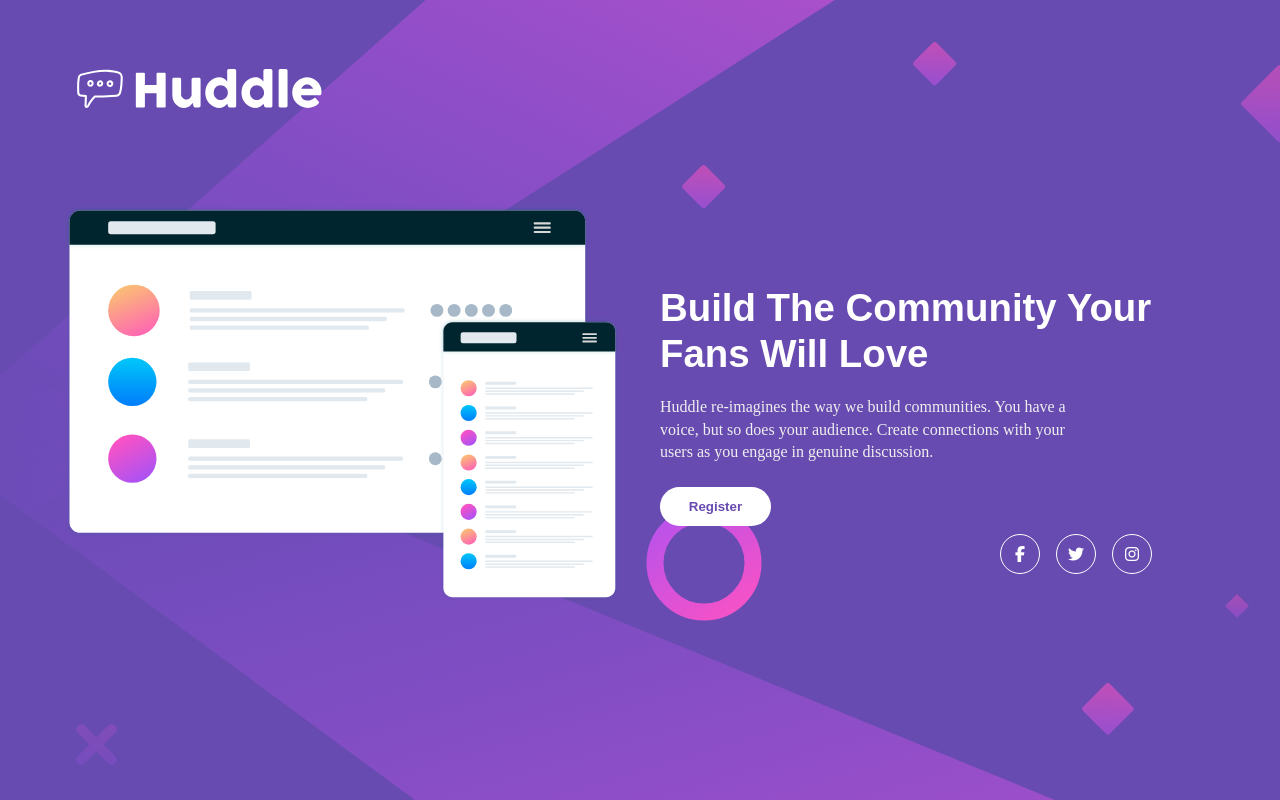
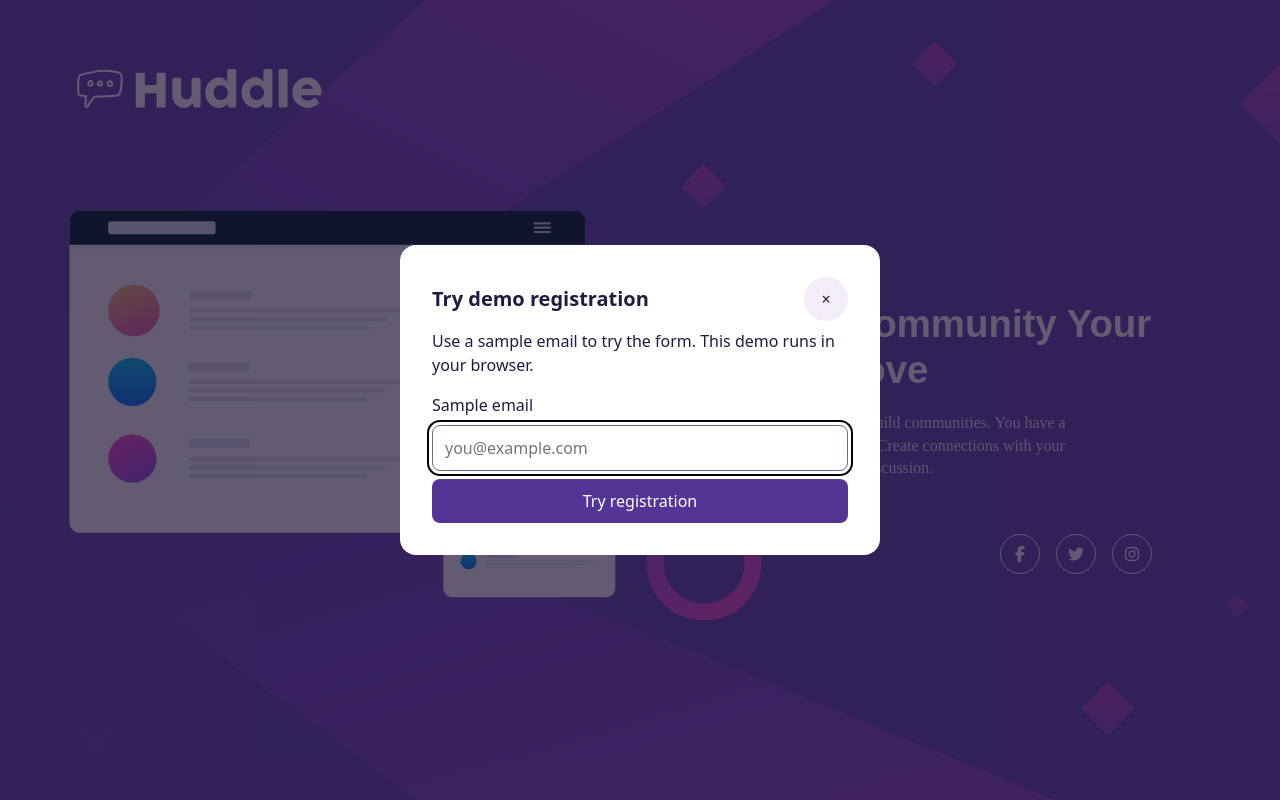
Before and after one commit to golu-dhama/huddle-landing-page, a plain HTML site: page index.html in a window 1280 px wide. Both pictures are taken after a click on the button "Register". Drawn offline with Linux system fonts and the light colour scheme.

Commit message:
Add a working registration demo to the Huddle challenge

```diff
--- /dev/null
+++ b/demo.js
@@ -0,0 +1,20 @@
+const register = document.getElementById('register');
+const dialog = document.getElementById('register-demo');
+const form = document.getElementById('register-form');
+const status = dialog.querySelector('.registration-status');
+
+register.addEventListener('click', () => {
+  form.reset();
+  status.textContent = '';
+  dialog.showModal();
+});
+
+dialog.querySelector('.dialog-close').addEventListener('click', () => dialog.close());
+
+form.addEventListener('submit', event => {
+  event.preventDefault();
+  status.textContent = 'Demo complete. The form accepted your sample email.';
+  form.reset();
+});
+
+register.disabled = false;
--- a/index.html
+++ b/index.html
@@ -3,9 +3,10 @@
 <head>
   <meta charset="UTF-8">
   <meta name="viewport" content="width=device-width, initial-scale=1.0">
-  <link rel="stylesheet" href="style.css">
+  <link rel="stylesheet" href="style.css?v=registration-1">
   <link rel="stylesheet" href="https://cdnjs.cloudflare.com/ajax/libs/font-awesome/6.5.0/css/all.min.css">
-  <title>Huddle Landing</title>
+  <title>Huddle Landing Page | Frontend Mentor Challenge</title>
+  <script defer src="demo.js?v=registration-1"></script>
 </head>
 <body>
 
@@ -27,15 +28,16 @@
 
       <!-- RIGHT: CONTENT -->
       <div class="hero-content">
-        <h2 class="hero-title">
+        <p class="challenge-label">Frontend Mentor UI challenge</p>
+        <h1 class="hero-title">
           Build The Community Your Fans Will Love
-        </h2>
+        </h1>
 
         <p class="hero-text">
           Huddle re-imagines the way we build communities. You have a voice, but so does your audience. Create connections with your users as you engage in genuine discussion.
         </p>
 
-        <button class="hero-button">
+        <button type="button" class="hero-button" id="register" aria-haspopup="dialog" aria-controls="register-demo" disabled>
           Register
         </button>
       </div>
@@ -49,5 +51,18 @@
 </div>
   </section>
 
+  <dialog class="register-dialog" id="register-demo" aria-labelledby="register-title" aria-describedby="register-help">
+    <div class="register-heading">
+      <h2 id="register-title">Try demo registration</h2>
+      <button type="button" class="dialog-close" aria-label="Close registration">×</button>
+    </div>
+    <p id="register-help">Use a sample email to try the form. This demo runs in your browser.</p>
+    <form id="register-form" method="dialog">
+      <label for="sample-email">Sample email</label>
+      <input id="sample-email" type="email" placeholder="you@example.com" required autofocus>
+      <button type="submit">Try registration</button>
+    </form>
+    <p class="registration-status" role="status"></p>
+  </dialog>
 </body>
 </html>
--- a/style.css
+++ b/style.css
@@ -147,3 +147,86 @@ body {
     gap: 1rem;
   }
 }
+
+.challenge-label {
+  margin-bottom: 0.75rem;
+  color: #fff;
+  font: 600 0.875rem/1.4 system-ui, sans-serif;
+}
+
+.register-dialog {
+  width: min(30rem, calc(100% - 2rem));
+  max-height: calc(100dvh - 2rem);
+  margin: auto;
+  padding: clamp(1rem, 5vw, 2rem);
+  overflow: auto;
+  border: 0;
+  border-radius: 1rem;
+  background: #fff;
+  color: #241941;
+  font: 1rem/1.5 system-ui, sans-serif;
+}
+
+.register-dialog::backdrop {
+  background: rgb(24 14 48 / 68%);
+}
+
+.register-heading {
+  display: flex;
+  align-items: center;
+  justify-content: space-between;
+  gap: 0.5rem;
+  margin-bottom: 0.5rem;
+}
+
+.register-heading h2 {
+  font-size: 1.25rem;
+}
+
+.register-dialog button,
+.register-dialog input {
+  min-height: 44px;
+  font: inherit;
+}
+
+.dialog-close {
+  flex: 0 0 44px;
+  border: 0;
+  border-radius: 50%;
+  background: #f2edf9;
+  color: #241941;
+  cursor: pointer;
+}
+
+#register-form {
+  display: grid;
+  gap: 0.5rem;
+  margin-top: 1rem;
+}
+
+#sample-email {
+  width: 100%;
+  padding: 0.6rem 0.75rem;
+  border: 1px solid #756687;
+  border-radius: 0.5rem;
+}
+
+#register-form button {
+  padding: 0.6rem 1rem;
+  border: 0;
+  border-radius: 0.5rem;
+  background: #543595;
+  color: #fff;
+  cursor: pointer;
+}
+
+.hero-button:focus-visible,
+.register-dialog :focus-visible {
+  outline: 2px solid currentColor;
+  outline-offset: 3px;
+}
+
+.registration-status:not(:empty) {
+  margin-top: 0.75rem;
+  color: #20593b;
+}
```
Also changed, not shown: 1 other file.
